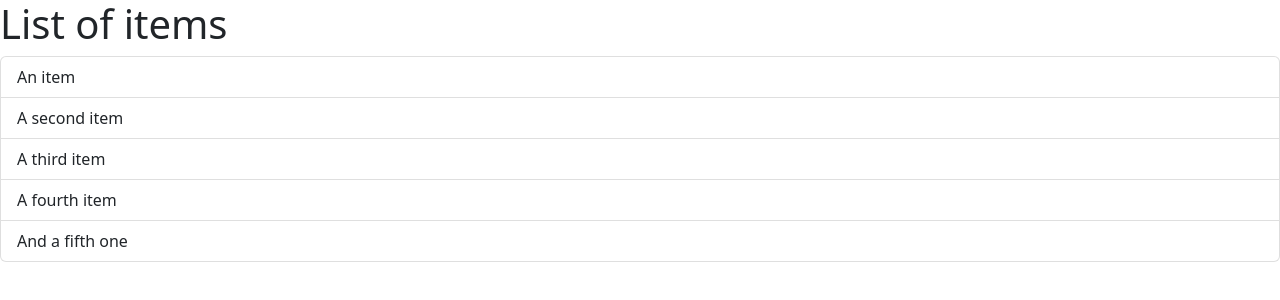
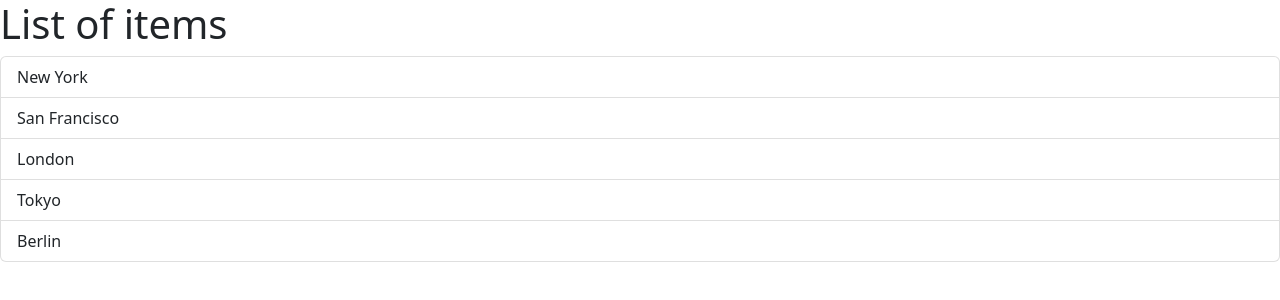
Before and after one commit to m-aminian/react-app, a React (Vite) app: page / in a window 1280 px wide. Shown: the top 300 px of the page. Built offline with nearby package versions, Linux system fonts and the light colour scheme.

Commit message:
render the list of items

```diff
--- a/src/components/ListGroup.tsx
+++ b/src/components/ListGroup.tsx
@@ -1,40 +1,16 @@
 import { Fragment } from "react";
 function ListGroup() {
-  //   return (
-  //     // A component cannot return more than one element
-  //     <div>
-  //       <h1>List of items</h1>
-  //       <ul className="list-group">
-  //         <li className="list-group-item">An item</li>
-  //         <li className="list-group-item">A second item</li>
-  //         <li className="list-group-item">A third item</li>
-  //         <li className="list-group-item">A fourth item</li>
-  //         <li className="list-group-item">And a fifth one</li>
-  //       </ul>
-  //     </div>
-  //   );
-
-  //   return (
-  //     <Fragment>
-  //       <h1>List of items</h1>
-  //       <ul className="list-group">
-  //         <li className="list-group-item">An item</li>
-  //         <li className="list-group-item">A second item</li>
-  //         <li className="list-group-item">A third item</li>
-  //         <li className="list-group-item">A fourth item</li>
-  //         <li className="list-group-item">And a fifth one</li>
-  //       </ul>
-  //     </Fragment>
-  //   );
+  const items = ["New York", "San Francisco", "London", "Tokyo", "Berlin"];
   return (
     <>
       <h1>List of items</h1>
       <ul className="list-group">
-        <li className="list-group-item">An item</li>
-        <li className="list-group-item">A second item</li>
-        <li className="list-group-item">A third item</li>
-        <li className="list-group-item">A fourth item</li>
-        <li className="list-group-item">And a fifth one</li>
+        {items.map((item) => (
+          // check the error before applying the key prop
+          <li className="list-group-item" key={item}>
+            {item}
+          </li>
+        ))}
       </ul>
     </>
   );
```
